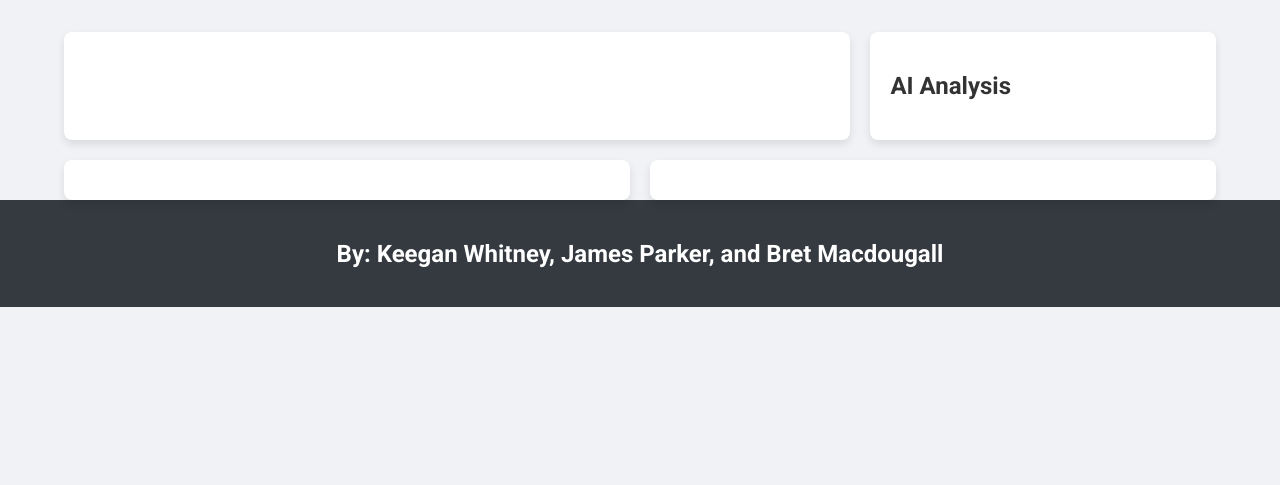
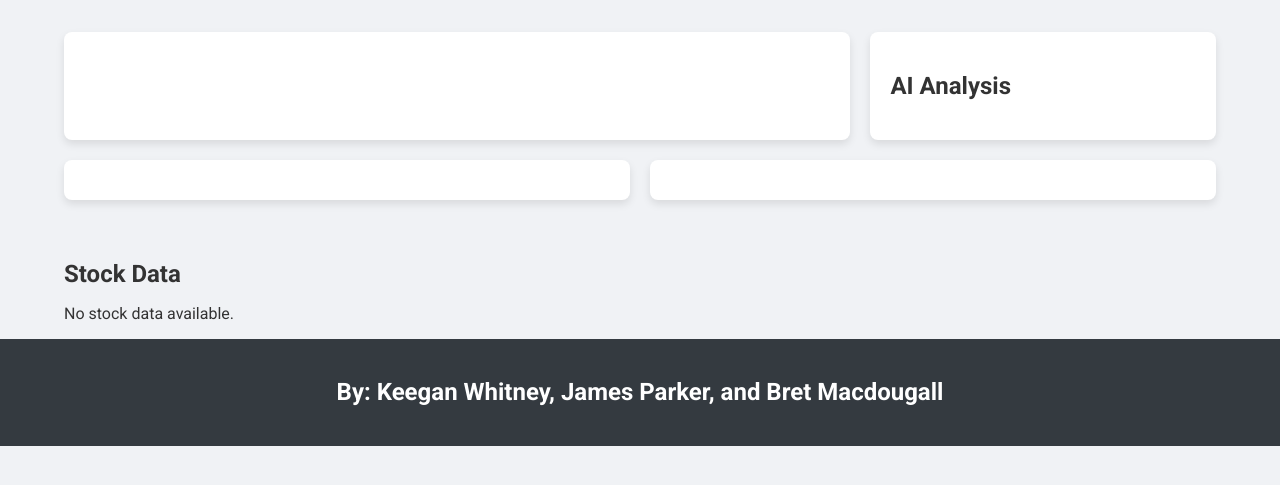
Before and after one commit to whits15/BA_Test_Project, a Flask app: template templates/index.html in a window 1280 px wide. Shown: the part 293-778 px from the top of the page. Run offline with Flask 3, Linux system fonts and the light colour scheme; the template is opened without the code that fills it, so the values that code supplies are empty; some libraries are stand-ins or nearby versions.

Commit message:
Update index.html

```diff
--- a/templates/index.html
+++ b/templates/index.html
@@ -41,7 +41,7 @@
             <label for="toggleStockData">Show Stock Data</label>
         </div>
         -->
-        <div id="stockDataSection" class="stock-data" style="display: none;">
+        <div id="stockDataSection" class="stock-data">
             <h2>{{ selected_ticker }} Stock Data</h2>
             {% if stock_data %}
                 <table>
```
